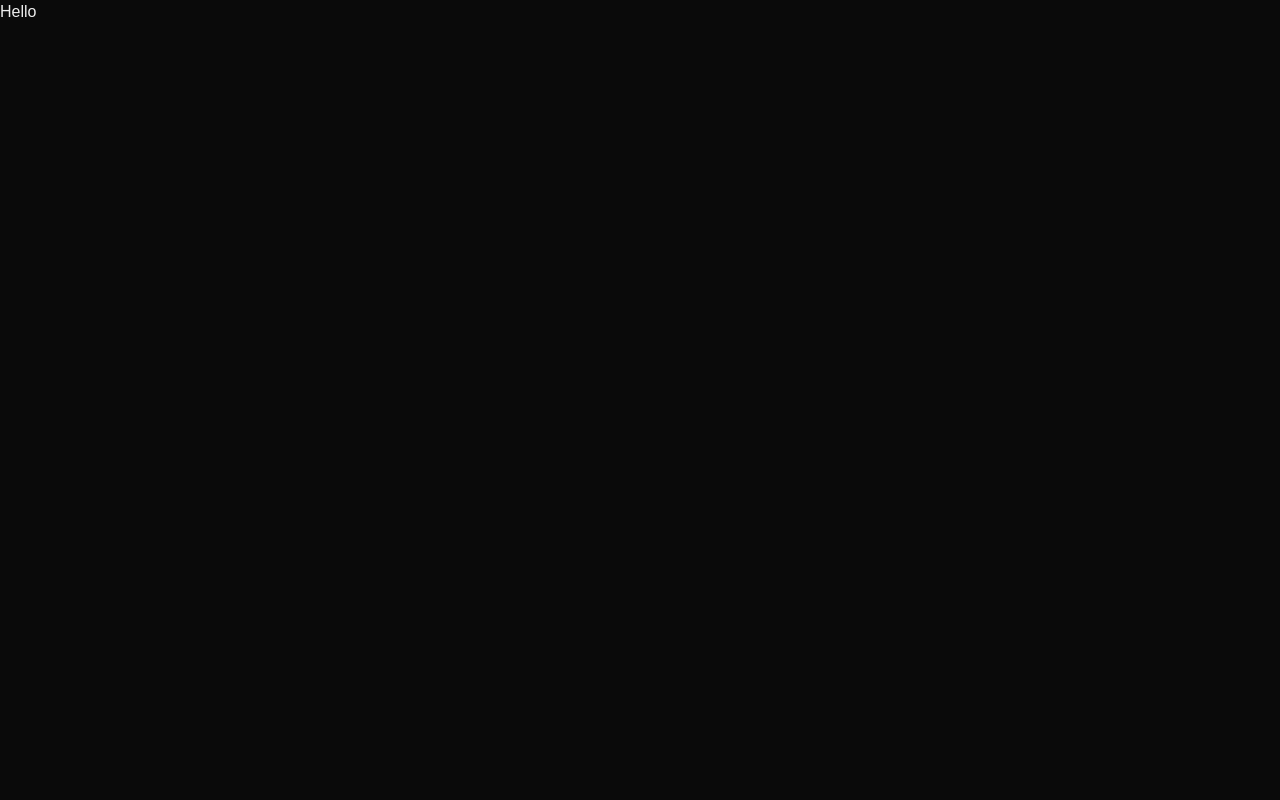
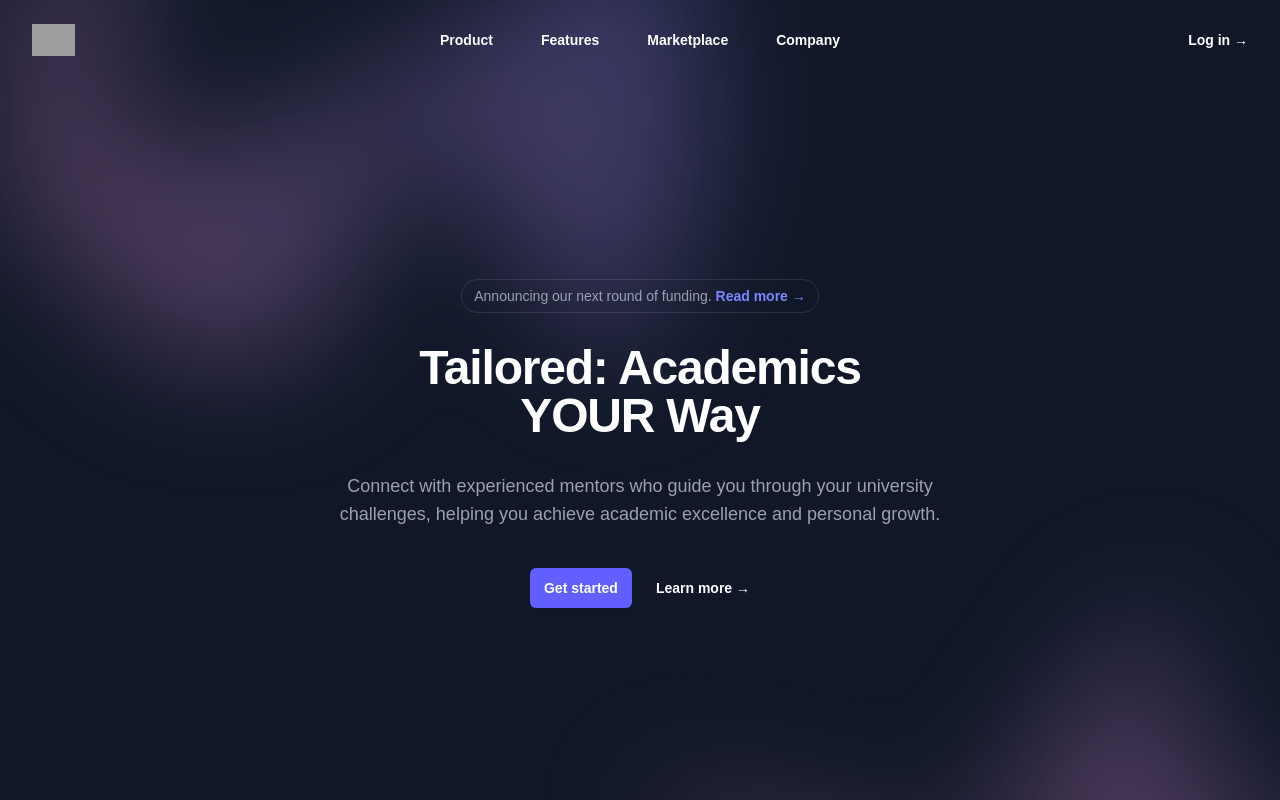
Before and after one commit to MystorySpy/TECH-NOL-HACK---October-2025, a Next.js app in the folder uni-ready/: page / in a window 1280 px wide. Shown: the top 800 px of the page. Built offline with nearby package versions, Linux system fonts and the light colour scheme; grey boxes are pictures that could not be loaded.

Commit message:
Main page 1

```diff
--- a/uni-ready/app/page.tsx
+++ b/uni-ready/app/page.tsx
@@ -1,12 +1,161 @@
-"use client";
-import Image from "next/image";
-import { useState } from "react";
+'use client'
 
-export default function Home() {
+import { useState } from 'react'
+import { Dialog, DialogPanel } from '@headlessui/react'
+import { Bars3Icon, XMarkIcon } from '@heroicons/react/24/outline'
+
+const navigation = [
+  { name: 'Product', href: '#' },
+  { name: 'Features', href: '#' },
+  { name: 'Marketplace', href: '#' },
+  { name: 'Company', href: '#' },
+]
+
+export default function Example() {
+  const [mobileMenuOpen, setMobileMenuOpen] = useState(false)
 
   return (
-    <div>
-      Hello
+    <div className="bg-gray-900">
+      <header className="absolute inset-x-0 top-0 z-50">
+        <nav aria-label="Global" className="flex items-center justify-between p-6 lg:px-8">
+          <div className="flex lg:flex-1">
+            <a href="#" className="-m-1.5 p-1.5">
+              <span className="sr-only">Your Company</span>
+              <img
+                alt=""
+                src="https://tailwindcss.com/plus-assets/img/logos/mark.svg?color=indigo&shade=500"
+                className="h-8 w-auto"
+              />
+            </a>
+          </div>
+          <div className="flex lg:hidden">
+            <button
+              type="button"
+              onClick={() => setMobileMenuOpen(true)}
+              className="-m-2.5 inline-flex items-center justify-center rounded-md p-2.5 text-gray-200"
+            >
+              <span className="sr-only">Open main menu</span>
+              <Bars3Icon aria-hidden="true" className="size-6" />
+            </button>
+          </div>
+          <div className="hidden lg:flex lg:gap-x-12">
+            {navigation.map((item) => (
+              <a key={item.name} href={item.href} className="text-sm/6 font-semibold text-white">
+                {item.name}
+              </a>
+            ))}
+          </div>
+          <div className="hidden lg:flex lg:flex-1 lg:justify-end">
+            <a href="#" className="text-sm/6 font-semibold text-white">
+              Log in <span aria-hidden="true">&rarr;</span>
+            </a>
+          </div>
+        </nav>
+        <Dialog open={mobileMenuOpen} onClose={setMobileMenuOpen} className="lg:hidden">
+          <div className="fixed inset-0 z-50" />
+          <DialogPanel className="fixed inset-y-0 right-0 z-50 w-full overflow-y-auto bg-gray-900 p-6 sm:max-w-sm sm:ring-1 sm:ring-gray-100/10">
+            <div className="flex items-center justify-between">
+              <a href="#" className="-m-1.5 p-1.5">
+                <span className="sr-only">Your Company</span>
+                <img
+                  alt=""
+                  src="https://tailwindcss.com/plus-assets/img/logos/mark.svg?color=indigo&shade=500"
+                  className="h-8 w-auto"
+                />
+              </a>
+              <button
+                type="button"
+                onClick={() => setMobileMenuOpen(false)}
+                className="-m-2.5 rounded-md p-2.5 text-gray-200"
+              >
+                <span className="sr-only">Close menu</span>
+                <XMarkIcon aria-hidden="true" className="size-6" />
+              </button>
+            </div>
+            <div className="mt-6 flow-root">
+              <div className="-my-6 divide-y divide-white/10">
+                <div className="space-y-2 py-6">
+                  {navigation.map((item) => (
+                    <a
+                      key={item.name}
+                      href={item.href}
+                      className="-mx-3 block rounded-lg px-3 py-2 text-base/7 font-semibold text-white hover:bg-white/5"
+                    >
+                      {item.name}
+                    </a>
+                  ))}
+                </div>
+                <div className="py-6">
+                  <a
+                    href="#"
+                    className="-mx-3 block rounded-lg px-3 py-2.5 text-base/7 font-semibold text-white hover:bg-white/5"
+                  >
+                    Log in
+                  </a>
+                </div>
+              </div>
+            </div>
+          </DialogPanel>
+        </Dialog>
+      </header>
+
+      <div className="relative isolate px-6 pt-14 lg:px-8">
+        <div
+          aria-hidden="true"
+          className="absolute inset-x-0 -top-40 -z-10 transform-gpu overflow-hidden blur-3xl sm:-top-80"
+        >
+          <div
+            style={{
+              clipPath:
+                'polygon(74.1% 44.1%, 100% 61.6%, 97.5% 26.9%, 85.5% 0.1%, 80.7% 2%, 72.5% 32.5%, 60.2% 62.4%, 52.4% 68.1%, 47.5% 58.3%, 45.2% 34.5%, 27.5% 76.7%, 0.1% 64.9%, 17.9% 100%, 27.6% 76.8%, 76.1% 97.7%, 74.1% 44.1%)',
+            }}
+            className="relative left-[calc(50%-11rem)] aspect-1155/678 w-144.5 -translate-x-1/2 rotate-30 bg-linear-to-tr from-[#ff80b5] to-[#9089fc] opacity-30 sm:left-[calc(50%-30rem)] sm:w-288.75"
+          />
+        </div>
+        <div className="mx-auto max-w-2xl py-32 sm:py-48 lg:py-56">
+          <div className="hidden sm:mb-8 sm:flex sm:justify-center">
+            <div className="relative rounded-full px-3 py-1 text-sm/6 text-gray-400 ring-1 ring-white/10 hover:ring-white/20">
+              Announcing our next round of funding.{' '}
+              <a href="#" className="font-semibold text-indigo-400">
+                <span aria-hidden="true" className="absolute inset-0" />
+                Read more <span aria-hidden="true">&rarr;</span>
+              </a>
+            </div>
+          </div>
+          <div className="text-center">
+            <h1 className="text-5xl font-semibold tracking-tight text-balance text-white sm:text-5xl">
+              Tailored: Academics YOUR Way
+            </h1>
+            <p className="mt-8 text-lg font-medium text-pretty text-gray-400 sm:text-lg">
+              Connect with experienced mentors who guide you through your university challenges,
+              helping you achieve academic excellence and personal growth.
+            </p>
+            <div className="mt-10 flex items-center justify-center gap-x-6">
+              <a
+                href="#"
+                className="rounded-md bg-indigo-500 px-3.5 py-2.5 text-sm font-semibold text-white shadow-xs hover:bg-indigo-400 focus-visible:outline-2 focus-visible:outline-offset-2 focus-visible:outline-indigo-500"
+              >
+                Get started
+              </a>
+              <a href="#" className="text-sm/6 font-semibold text-white">
+                Learn more <span aria-hidden="true">→</span>
+              </a>
+            </div>
+          </div>
+        </div>
+        <div
+          aria-hidden="true"
+          className="absolute inset-x-0 top-[calc(100%-13rem)] -z-10 transform-gpu overflow-hidden blur-3xl sm:top-[calc(100%-30rem)]"
+        >
+          <div
+            style={{
+              clipPath:
+                'polygon(74.1% 44.1%, 100% 61.6%, 97.5% 26.9%, 85.5% 0.1%, 80.7% 2%, 72.5% 32.5%, 60.2% 62.4%, 52.4% 68.1%, 47.5% 58.3%, 45.2% 34.5%, 27.5% 76.7%, 0.1% 64.9%, 17.9% 100%, 27.6% 76.8%, 76.1% 97.7%, 74.1% 44.1%)',
+            }}
+            className="relative left-[calc(50%+3rem)] aspect-1155/678 w-144.5 -translate-x-1/2 bg-linear-to-tr from-[#ff80b5] to-[#9089fc] opacity-30 sm:left-[calc(50%+36rem)] sm:w-288.75"
+          />
+        </div>
+      </div>
     </div>
-  );
+  )
 }
--- a/uni-ready/package.json
+++ b/uni-ready/package.json
@@ -9,6 +9,8 @@
   },
   "dependencies": {
     "@clerk/nextjs": "^6.33.2",
+    "@headlessui/react": "^2.2.9",
+    "@heroicons/react": "^2.2.0",
     "next": "15.5.4",
     "react": "19.1.0",
     "react-dom": "19.1.0"
```
Also changed, not shown: 2 other files (tests, documents, lock files or other folders).
